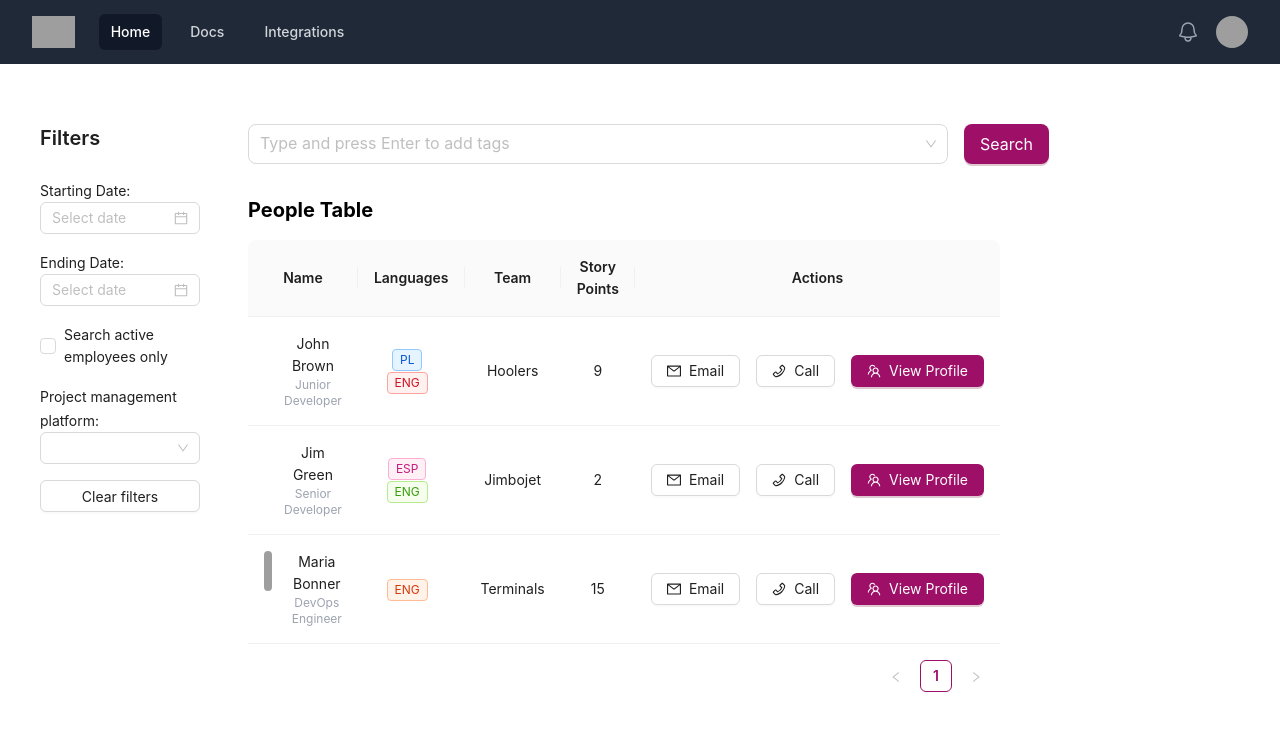
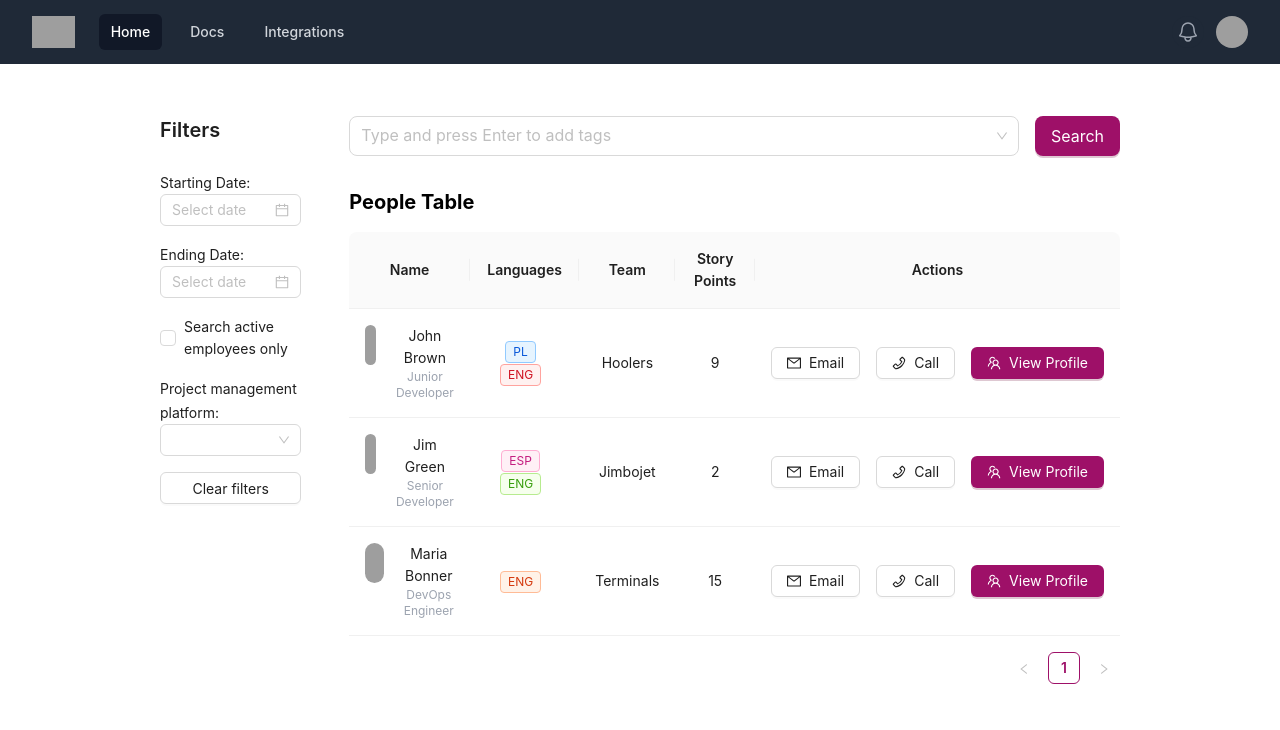
Before and after one commit to aidian3k/best-hacking-league-project, a React (Create React App) app in the folder react-client/: page / in a window 1280 px wide. Shown: the top 730 px of the page. Built offline with nearby package versions, Linux system fonts and the light colour scheme; grey boxes are pictures that could not be loaded; the HTML template or start-up script is replaced by a standard one.

Commit message:
updateeeed

```diff
--- a/react-client/src/App.tsx
+++ b/react-client/src/App.tsx
@@ -15,11 +15,11 @@ function App() {
         <div style={{marginBottom: '20px'}}>
           <Navbar/>
         </div>
-        <div className="grid grid-cols-12 gap-4 p-6">
+        <div className="grid grid-cols-12 gap-4 p-4 ml-32">
           <div className="col-span-2 p-4 w-full">
             <Filters/>
           </div>
-          <div className="col-span-10 bg-white p-4">
+          <div className="col-span-10 bg-white p-4 mr-32">
             <SearchBar onSearch={handleSearch}/>
             <h2 className="text-xl font-bold mb-4 mt-8">People Table</h2>
             <PeopleTable/>
--- a/react-client/src/components/people-table/people-table.tsx
+++ b/react-client/src/components/people-table/people-table.tsx
@@ -5,7 +5,7 @@ import columns from './columns';
 const PeopleTable = () => {
   return (
       <>
-        <Table style={{width: '75%'}} dataSource={data} columns={columns} />
+        <Table style={{width: '100%'}} dataSource={data} columns={columns} />
       </>
   )
 }
--- a/react-client/src/components/search-bar/search-bar.tsx
+++ b/react-client/src/components/search-bar/search-bar.tsx
@@ -21,7 +21,7 @@ const SearchBar: React.FC<SearchBarProps> = ({ onSearch }) => {
             <Select
                 size={'large'}
                 mode="tags"
-                style={{ flex: 0.8 }}
+                style={{ flex: 1 }}
                 placeholder="Type and press Enter to add tags"
                 onChange={handleTagChange}
                 tokenSeparators={[' ', ',']}
@@ -33,7 +33,7 @@ const SearchBar: React.FC<SearchBarProps> = ({ onSearch }) => {
                     </Option>
                 ))}
             </Select>
-            <Button type="primary" size={'large'} onClick={handleSearchClick} className="mx-4">
+            <Button type="primary" size={'large'} onClick={handleSearchClick} className="ml-4">
                 Search
             </Button>
         </div>
```
